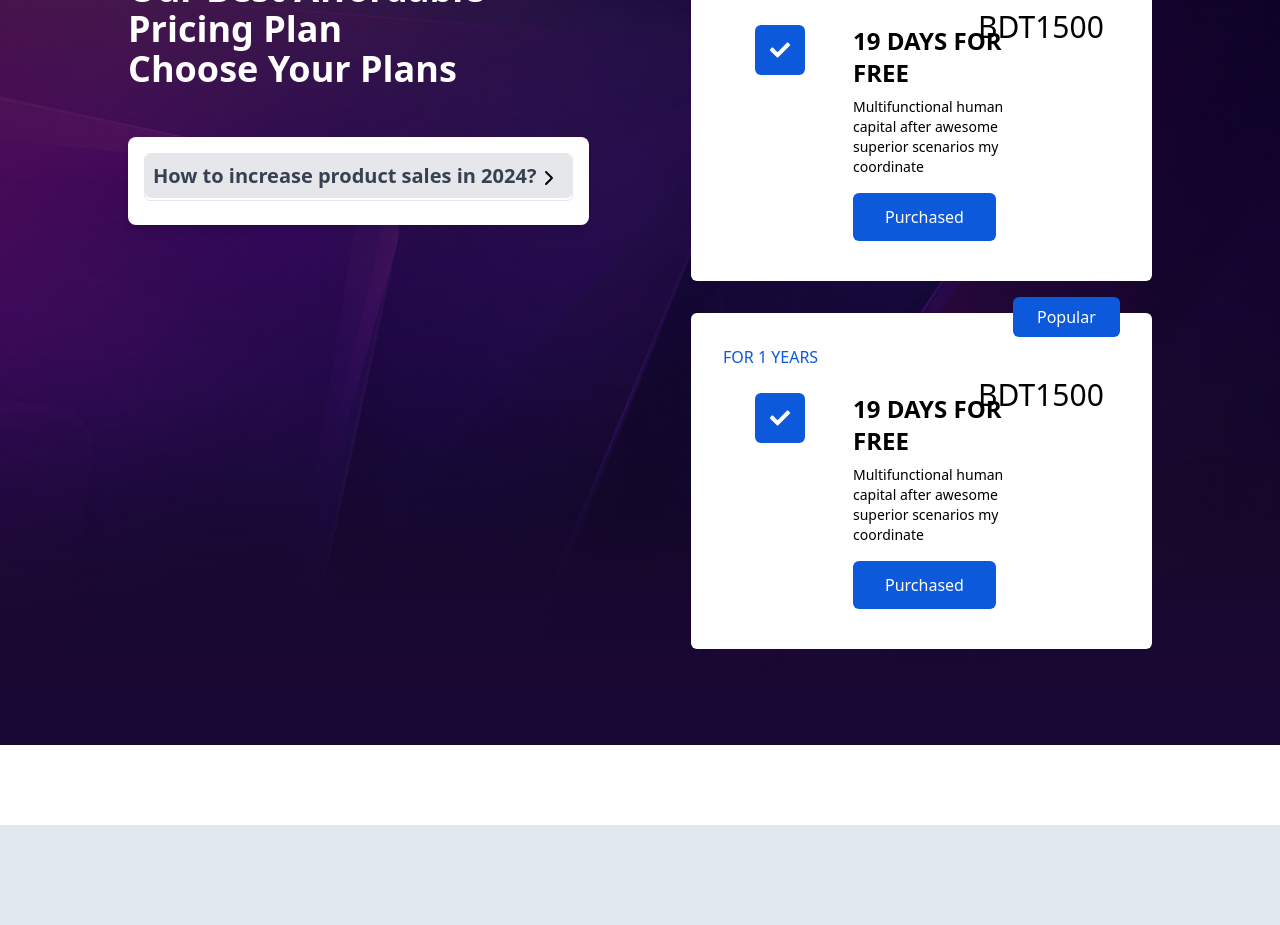
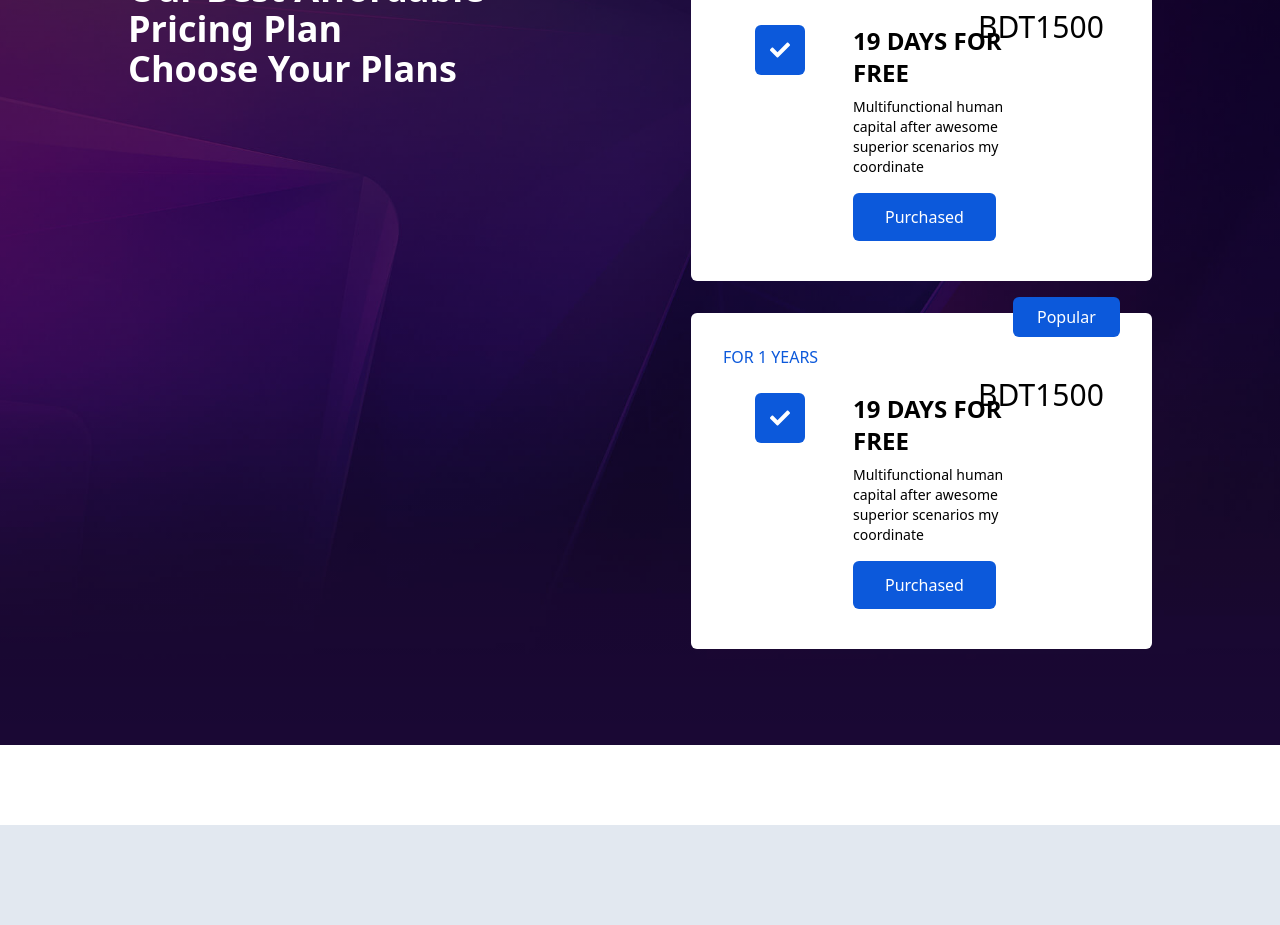
Before and after one commit to MD-Rahed-Mia/fake-customer-checker, a React (Vite) app: page / in a window 1280 px wide. Shown: the part 4960-5885 px from the top of the page. Built offline with nearby package versions, Linux system fonts and the light colour scheme.

Commit message:
minor fixes

```diff
--- a/src/component/PricingContainer.jsx
+++ b/src/component/PricingContainer.jsx
@@ -31,9 +31,9 @@ export default function PricingContainer() {
           {/* wrapper */}
           <div>
 
+{/*
+            <div class="max-w-3xl h-fit mx-auto bg-white p-2 md:p-4 rounded-lg shadow-md">
 
-            <div class="max-w-3xl h-fit mx-auto bg-white p-2 md:p-4 rounded-lg shadow-md">
-              {/* faq section starts  */}
               <div class="relative min-h-12 border rounded-md mb-2">
                 <input
                   type="checkbox"
@@ -58,8 +58,8 @@ export default function PricingContainer() {
                   tenetur eaque harum mollitia molestiae unde.
                 </div>
               </div>
-              {/* faq sections ends */}
-            </div>
+
+            </div> */}
 
 
 
```
